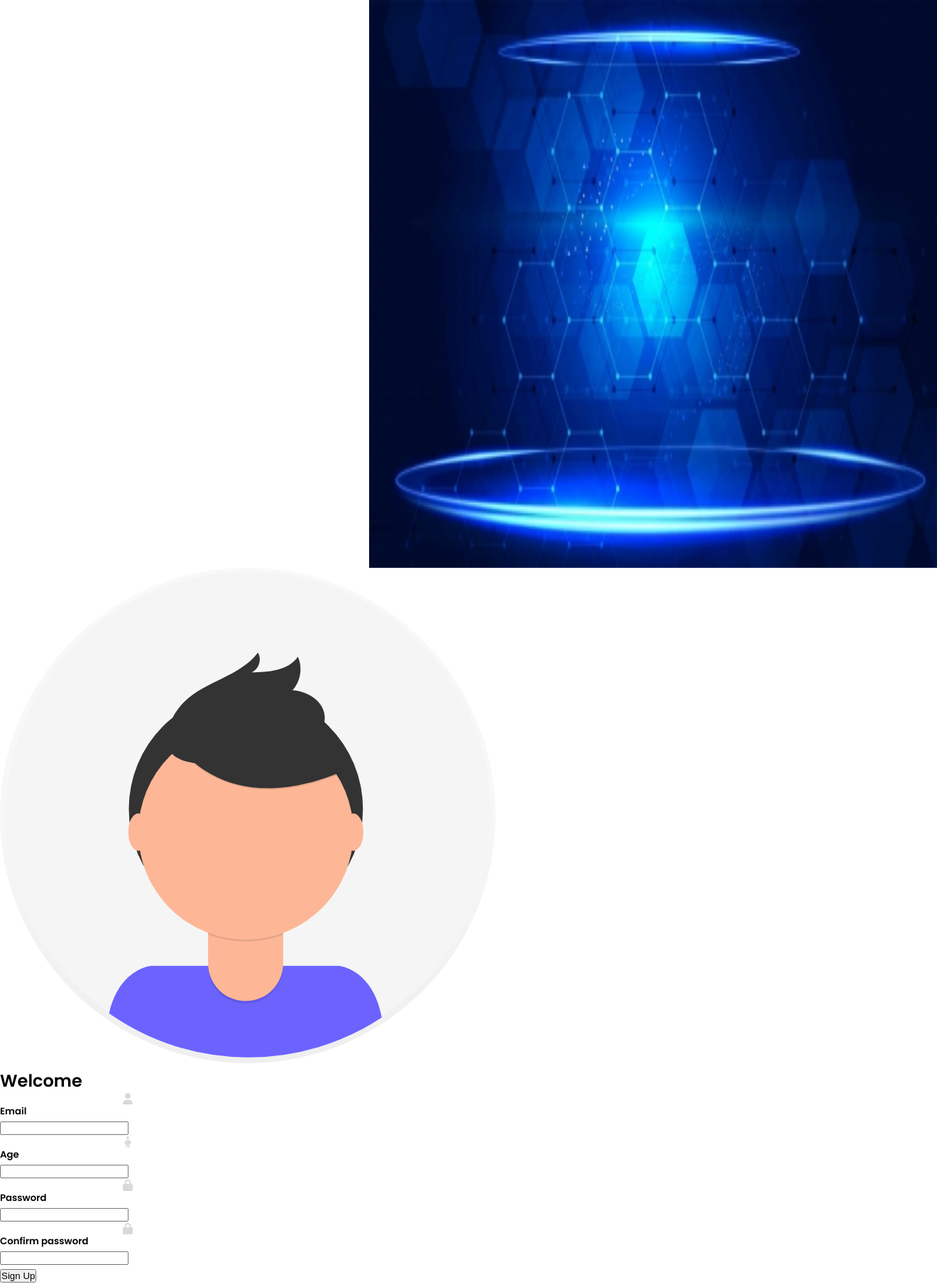
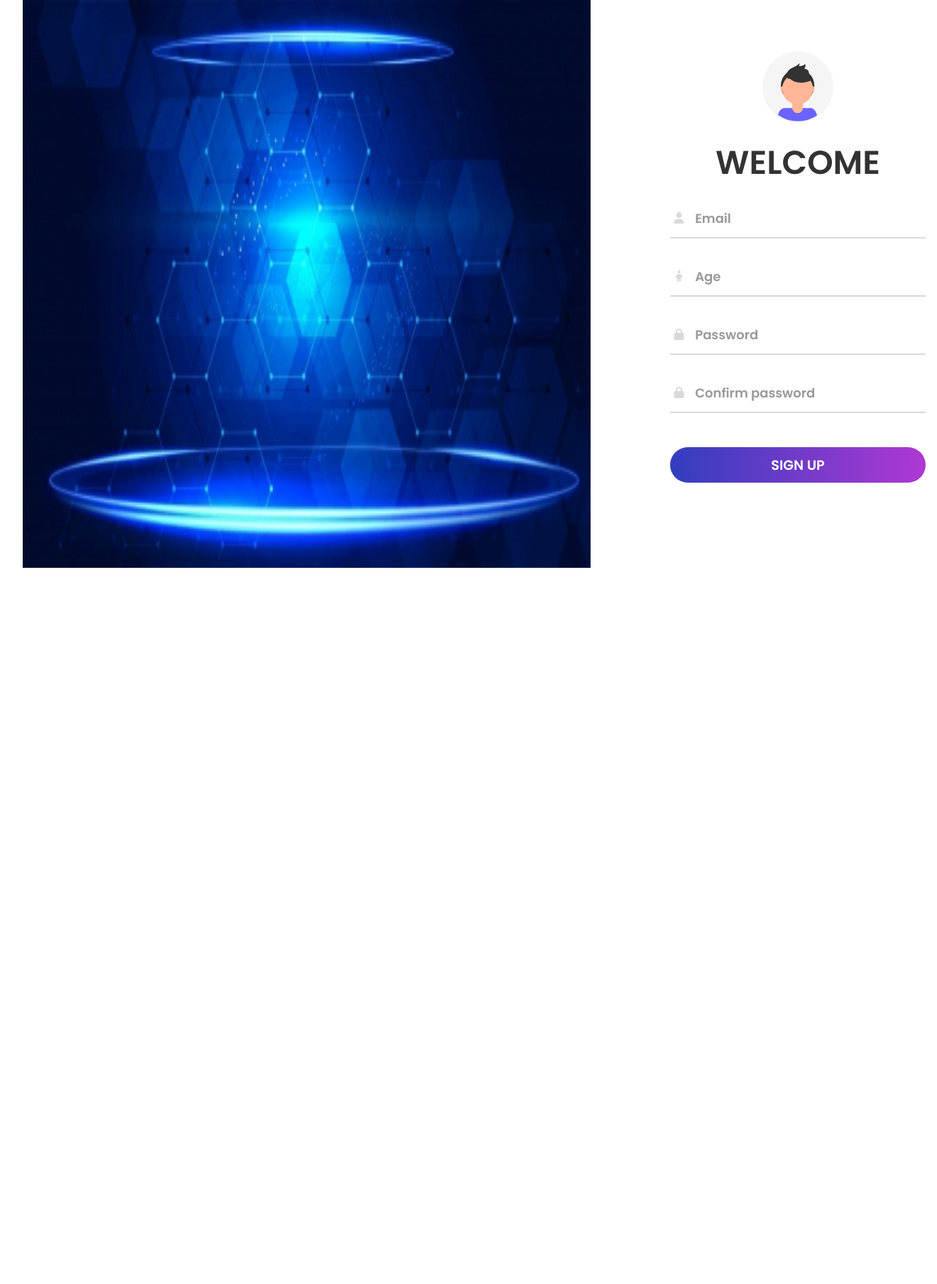
Before and after one commit to Ramanand14/SIH-2022, a Flask app: template template/HTML/sign_up.html in a window 1320 px wide. Shown: the whole page at 71% size. After the commit the page ends 800 px from the top, so only its background shows below. Run offline with Flask 2, Linux system fonts and the light colour scheme; the template is opened without the code that fills it, so the values that code supplies are empty; some libraries are stand-ins or nearby versions.

Commit message:
Update sign_up.html

```diff
--- a/template/HTML/sign_up.html
+++ b/template/HTML/sign_up.html
@@ -8,16 +8,16 @@
 	<meta name="viewport" content="width=device-width, initial-scale=1">
 </head>
 <body>
-	<!-- <img class="wave" src="img/wave.png"> -->
-	<div class="container">
+
+	<div class="con">
 		<div class="img">
 			<img src="static/img/pngtree-blue-technology-background-banner-image_125518.jpg">
 		</div>
-		<div class="login-content">
-			<form onsubmit ="return validateForm()" action="index.html">
+		<div class="login">
+			<form onsubmit ="return validateForm()" action="index.html" method="post">
 				<img src="static/img/undraw_profile_pic_ic-5-t.svg">
 				<h2 class="title">Welcome</h2>
-           		<div class="input-div one">
+           		<div class="inp-m one">
            		   <div class="i">
            		   		<i class="fas fa-user"></i>
            		   </div>
@@ -26,7 +26,7 @@
            		   		<input type="email" class="input" name="Email" required>
            		   </div>
            		</div>
-				   <div class="input-div pass">
+				   <div class="inp-m pass">
 					<div class="i">
 						 <i class="fa fa-child"></i>
 					</div>
@@ -36,7 +36,7 @@
 				 </div>
 
 			  </div>
-           		<div class="input-div pass">
+           		<div class="inp-m pass">
            		   <div class="i">
            		    	<i class="fas fa-lock"></i>
            		   </div>
@@ -46,7 +46,7 @@
             	   </div>
 
             	</div>
-           		<div class="input-div pass">
+           		<div class="inp-m pass">
            		   <div class="i">
            		    	<i class="fas fa-lock"></i>
            		   </div>
@@ -59,7 +59,7 @@
             	</div>
             	<p id = "message2" style="color:red"> </p>
 
-				<button type="submit" class="btn" onclick="wrong_pass_alert()">Sign Up</button>
+				<button type="submit" class="bt" onclick="wrong_pass_alert()">Sign Up</button>
             </form>
         </div>
     </div>
```
